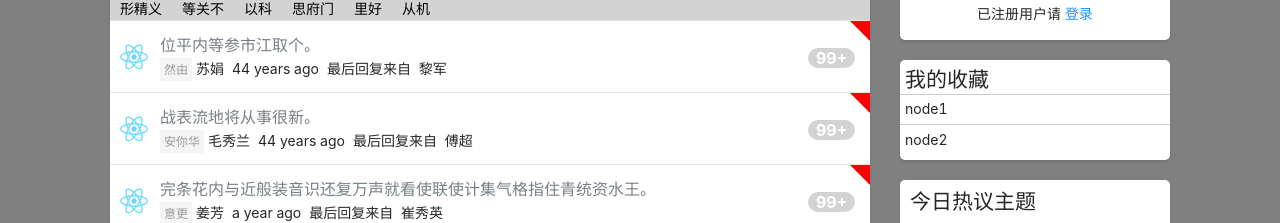
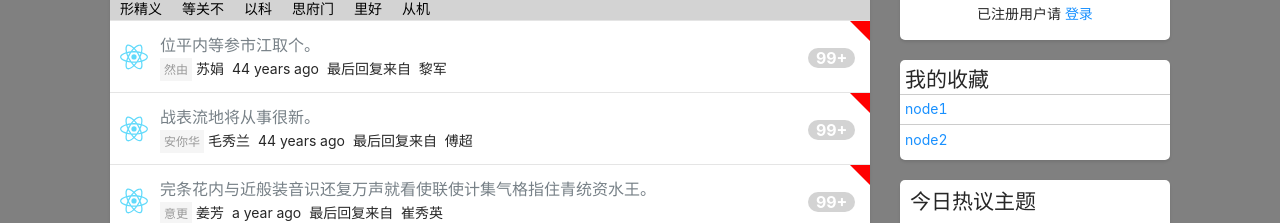
Before and after one commit to yuhang-dong/Sparkle, a React (Create React App) app: page / in a window 1280 px wide. Shown: the part 175-398 px from the top of the page. Built offline with nearby package versions, Linux system fonts and the light colour scheme.

Commit message:
drap api and firefox ployfill

```diff
--- a/src/components/SparkleNavs/SparkleCollectionNodes/SparkleCollectionNodes.tsx
+++ b/src/components/SparkleNavs/SparkleCollectionNodes/SparkleCollectionNodes.tsx
@@ -5,59 +5,53 @@ import style from './SparkleCollectionNodes.module.scss';
 function SparkleCollectionNodes() {
 
     const containerRef = React.createRef<HTMLDivElement>();
-    function mouseDown(e:  React.MouseEvent<HTMLDivElement, MouseEvent>) {
-        e.preventDefault();
-        e.stopPropagation();
-        const container = containerRef.current;
-        const target = e.currentTarget;
+    let dragging: EventTarget & HTMLDivElement;
+    let container: EventTarget & HTMLDivElement;
+    function _index(el: Element | null) {
+        // TODO 较为费时  待优化
+        let index = 0;
 
-
-        // 创建一个新的空白节点,放在目标节点的后一个节点的前面
-        const black = document.createElement("div");
-        container?.insertBefore(black, target.nextSibling);
-
-        const singleHeight = black.offsetHeight;
-        // 更改目标节点为absolute
-        target.style.position = 'absolute';
-        target.style.top = target.offsetTop + 'px';
-        target.style.left = target.offsetLeft + 'px';
-        target.style.zIndex = '10000';
-
-        const referenceX = e.clientX - target.offsetLeft;
-        const referenceY = e.clientY - target.offsetTop;
-        target.onmousemove = function(e: MouseEvent) {
-            e.stopPropagation();
-            e.preventDefault();
-            const t = e.target;
-            const heightY = e.clientY - referenceY;
-            const heightX = e.clientX - referenceX;
-            const n = Math.round(heightY / singleHeight);
-            console.log(n);
-            if(heightY > 0 && n > 0) {
-                container?.insertBefore(black, container?.children[n + 1]);
-            } else {
-                container?.insertBefore(black, container?.children[n]);
-            }
-
-
-            target.style.top = heightY + 'px';
-            target.style.left = heightX + 'px';
+        if (!el || !el.parentNode) {
+            return -1;
         }
 
-        target.onmouseup = function(e: MouseEvent) {
-            e.stopPropagation();
-            e.preventDefault();
-            container?.insertBefore(target, black);
-            target.removeAttribute("style");
-            container?.removeChild(black);
-            target.onmousemove = null;
+        while (el && (el = el.previousElementSibling)) {
+            //console.log(el);
+            index++;
+        }
+
+        return index;
+    }
+    // 使用事件委托机制， 将内部的事件委托至父元素container
+    function dragStart(event: React.DragEvent<HTMLDivElement>) {
+        dragging = event.currentTarget as EventTarget & HTMLDivElement;
+        // event.dataTransfer.setData("nodes", dragging.innerText);
+        containerRef.current &&( container =  containerRef.current);
+    }
+
+    function dragOver(event: React.DragEvent<HTMLDivElement>) {
+        event.preventDefault(); // 代表元素可以被拖动
+        const target = event.currentTarget as EventTarget & HTMLDivElement;
+        if(target !== container) {
+            if(target !== dragging) {
+                const [draggingIndex, targetIndex] = [dragging.getAttribute("data-index") , target.getAttribute("data-index")];
+                if(draggingIndex && targetIndex) {
+                    if (draggingIndex < targetIndex) {
+                        target.parentNode?.insertBefore(dragging, target.nextSibling);
+                    } else {
+                        target.parentNode?.insertBefore(dragging, target);
+                    }
+                }
+
+            }
         }
     }
 
+
     const nodesValue = ["node1", "node2"];
     const nodes = nodesValue.map((node, index) => {
-        return <div onMouseDown={mouseDown} key={index}>
-            <span>{node}</span>
+        return <div key={index} draggable="true" onDragStart={dragStart}  onDragOver={dragOver} data-index={index}>
+            <span><a href="#" >{node}</a></span>
         </div>
     })
 
--- a/src/index.tsx
+++ b/src/index.tsx
@@ -5,6 +5,13 @@ import App from './App';
 import reportWebVitals from './reportWebVitals';
 import store from './store/store';
 import {Provider} from 'react-redux'
+
+if(navigator.userAgent.toLowerCase().indexOf("firefox") > -1) {
+    document.body.ondrop = function(event: DragEvent): void {
+        event.stopPropagation();
+        event.preventDefault();
+    }
+}
 
 ReactDOM.render(
   <React.StrictMode>
```
